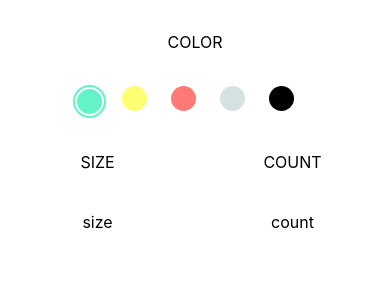
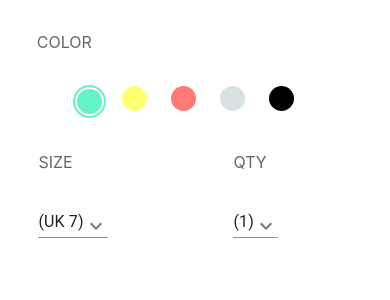
Before and after one commit to amirahmadd/behtarino-challenge, a Next.js app: page /components/ProductOptions in a window 390 px wide. Shown: the top 300 px of the page. Built offline with nearby package versions, Linux system fonts and the light colour scheme.

Commit message:
add select box in product options

```diff
--- /dev/null
+++ b/pages/components/DropDown.js
@@ -0,0 +1,40 @@
+import { Select, MenuItem } from "@mui/material";
+import { useState } from "react";
+import style from "./DropDown.module.css";
+import { KeyboardArrowDown } from "@mui/icons-material";
+
+const DropDown = (props) => {
+  const { options, title } = props;
+  const [value, setValue] = useState(options[0]?.id);
+
+  const handleChange = (e) => {
+    setValue(e.target.value);
+  };
+
+  return (
+    <div>
+      <Select
+        labelId={`${title}-select`}
+        id={`${title}-select`}
+        value={value}
+        label={title}
+        className={style.select}
+        variant="standard"
+        onChange={handleChange}
+        IconComponent={(props) => (
+          <i {...props} className={`material-icons ${props.className} ${style.icon}`}>
+            <KeyboardArrowDown />
+          </i>
+        )}
+      >
+        {options.map((item) => (
+          <MenuItem key={item.id} value={item.id}>
+            ({item.title})
+          </MenuItem>
+        ))}
+      </Select>
+    </div>
+  );
+};
+
+export default DropDown;
--- /dev/null
+++ b/pages/components/DropDown.module.css
@@ -0,0 +1,9 @@
+.select {
+  color: gray;
+  margin-left: 2.4rem;
+}
+
+.icon {
+  top: 2px;
+  color: gray;
+}
--- a/pages/components/ProductOptions.js
+++ b/pages/components/ProductOptions.js
@@ -1,13 +1,30 @@
 import { Divider, Grid } from "@mui/material";
 import { useState } from "react";
+import DropDown from "./DropDown";
 import style from "./ProductOptions.module.css";
 
-const colors = ["#63f3c9", "#ffff72", "#ff7a76", "#d6e2e1", "black"];
+const productColors = [
+  { id: 1, color: "#63f3c9" },
+  { id: 2, color: "#ffff72" },
+  { id: 3, color: "#ff7a76" },
+  { id: 4, color: "#d6e2e1" },
+  { id: 5, color: "black" },
+];
+const productSize = [
+  { id: 1, title: "UK 7" },
+  { id: 2, title: "UK 8" },
+  { id: 3, title: "UK 9" },
+];
+const productAvailableCount = [
+  { id: 1, title: 1 },
+  { id: 2, title: 2 },
+  { id: 3, title: 3 },
+];
 
 const ProductOptions = () => {
-  const [selected, setSelected] = useState(colors[0]);
+  const [selected, setSelected] = useState(productColors[0].id);
   const clickHandler = (color) => {
-    setSelected(color);
+    setSelected(color.id);
   };
   return (
     <div className={style.optionContainer}>
@@ -15,18 +32,18 @@ const ProductOptions = () => {
         <Grid item md={6} xs={12}>
           <div className={style.colorTitle}>COLOR</div>
           <div className={style.colorSelect}>
-            {colors.map((color) => (
+            {productColors.map((color) => (
               <span
-                key={color}
+                key={color.id}
                 className={
-                  selected === color ? style.ActiveColorBall : style.noBorder
+                  selected === color.id ? style.ActiveColorBall : style.noBorder
                 }
-                style={{ borderColor: color }}
+                style={{ borderColor: color.color }}
               >
                 <span
                   className={style.colorBall}
                   //   selected === color ? style.ActiveColorBall :
-                  style={{ backgroundColor: color }}
+                  style={{ backgroundColor: color.color }}
                   onClick={() => clickHandler(color)}
                 />
               </span>
@@ -35,11 +52,15 @@ const ProductOptions = () => {
         </Grid>
         <Grid item md={3} xs={6}>
           <div className={style.optionTitle}>SIZE</div>
-          <div className={style.WithBorderOption}>size</div>
+          <div className={style.WithBorderOption}>
+            <DropDown title="SIZE" options={productSize} />
+          </div>
         </Grid>
         <Grid item md={3} xs={6}>
-          <div className={style.optionTitle}>COUNT</div>
-          <div className={style.option}>count</div>
+          <div className={style.optionTitle}>QTY</div>
+          <div className={style.option}>
+            <DropDown title="QTY" options={productAvailableCount} />
+          </div>
         </Grid>
       </Grid>
     </div>
--- a/pages/components/ProductOptions.module.css
+++ b/pages/components/ProductOptions.module.css
@@ -13,7 +13,7 @@
   display: flex;
   height: 100px;
   align-items: center;
-  justify-content: center;
+  /* justify-content: center; */
   border-right: 1px solid lightgray;
 }
 
@@ -21,7 +21,7 @@
   display: flex;
   height: 100px;
   align-items: center;
-  justify-content: center;
+  /* justify-content: center; */
 }
 
 .colorBall {
@@ -51,9 +51,13 @@
 
 .optionTitle {
   display: flex;
-  justify-content: center;
+  color: rgba(0, 0, 0, 0.6);
+  padding-left: 2.4rem;
 }
-
+.colorTitle {
+  color: rgba(0, 0, 0, 0.6);
+  position: relative;
+}
 @media screen and (max-width: 899px) {
   .colorSelect {
     border-right: 0;
@@ -64,6 +68,6 @@
   }
   .colorTitle {
     display: flex;
-    justify-content: center;
+    padding-left: 2.3rem;
   }
 }
```
